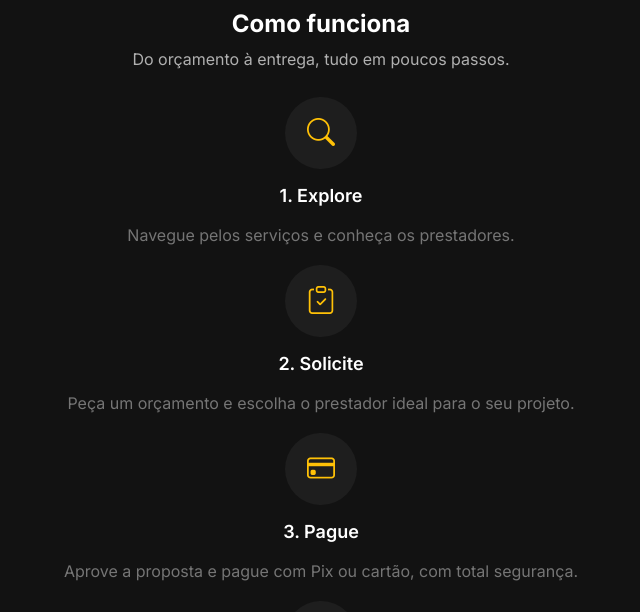
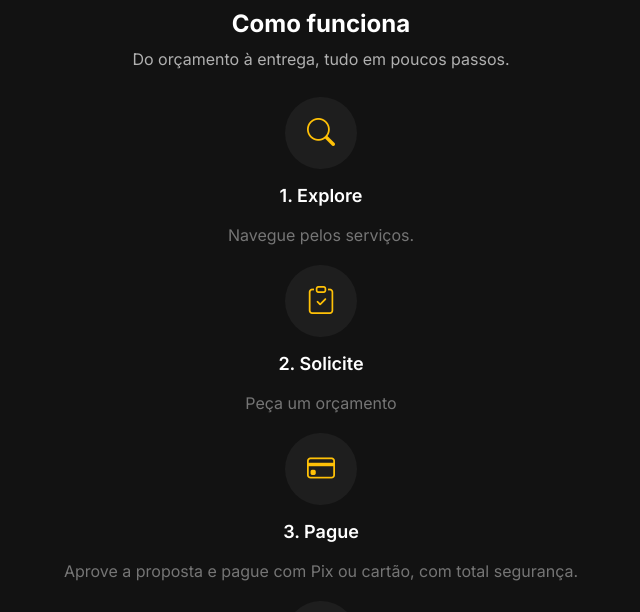
Before and after one commit to ThiagoRodSilva/MasterLight, a Django app: page / in a window 1280 px wide. Shown: the part 1370-1982 px from the top of the page, without its empty margins (444-1084 px from the left). Run offline with Django 5.2, Linux system fonts and the light colour scheme; data comes from the database, SQL or seed files in the repository; data that the repository does not hold is empty.

Commit message:
Atualizar o home.html

```diff
--- a/templates/home.html
+++ b/templates/home.html
@@ -104,12 +104,12 @@
     <div class="text-center reveal reveal-delay-1">
       {% include "partials/ui/_avatar.html" with size_class="avatar-xl" icon="bi bi-search" custom_class="" %}
       <h5 class="mt-4">1. Explore</h5>
-      <p class="text-muted">Navegue pelos serviços e conheça os prestadores.</p>
+      <p class="text-muted">Navegue pelos serviços.</p>
     </div>
     <div class="text-center reveal reveal-delay-2">
       {% include "partials/ui/_avatar.html" with size_class="avatar-xl" icon="bi bi-clipboard-check" custom_class="" %}
       <h5 class="mt-4">2. Solicite</h5>
-      <p class="text-muted">Peça um orçamento e escolha o prestador ideal para o seu projeto.</p>
+      <p class="text-muted">Peça um orçamento</p>
     </div>
     <div class="text-center reveal reveal-delay-3">
       {% include "partials/ui/_avatar.html" with size_class="avatar-xl" icon="bi bi-credit-card" custom_class="" %}
```
